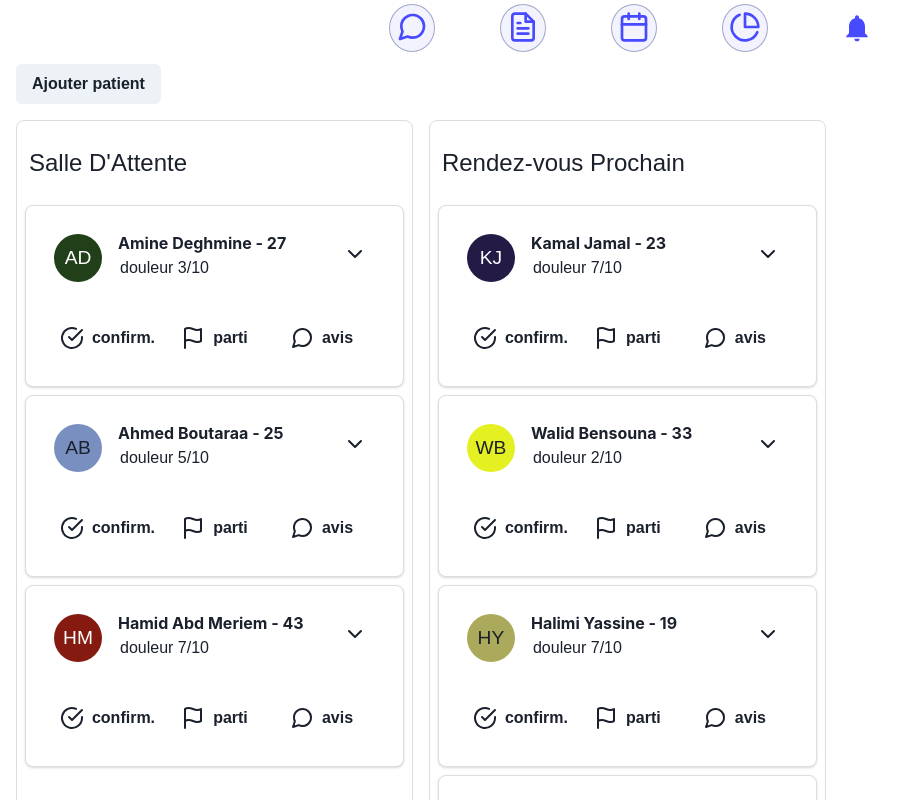
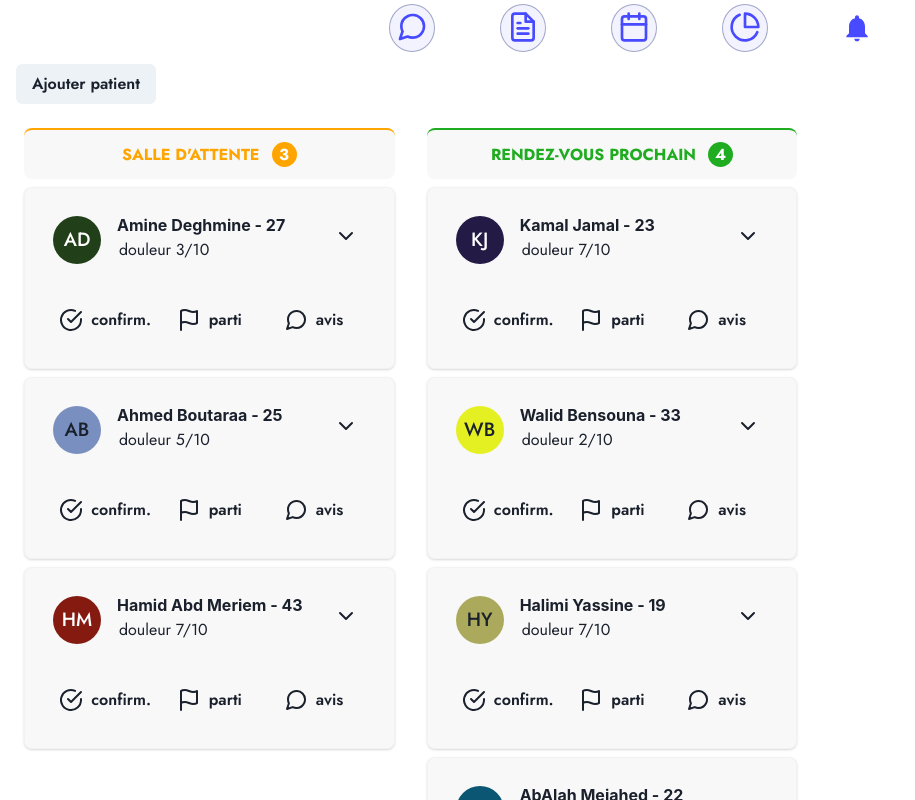
Before and after one commit to Sidahmeders/DMCHAT-FRONTEND, a React (Create React App) app: page /today-patients-list in a window 1280 px wide. Shown: the top 800 px of the page, without its empty margins (0-915 px from the left). Built offline with nearby package versions, Linux system fonts and the light colour scheme; sample sign-in values are in the browser's storage; a web font is replaced by a local one.

Commit message:
styled PatientCard and container

```diff
--- a/src/App.css
+++ b/src/App.css
@@ -14,7 +14,7 @@
   padding: 0;
   margin: 0;
   box-sizing: border-box;
-  font-family: Montserrat, sans-serif;
+  font-family: Jost, sans-serif;
   user-select: none;
 }
 
--- a/src/components/MyChats.jsx
+++ b/src/components/MyChats.jsx
@@ -58,18 +58,9 @@ const MyChats = ({ fetchAgain }) => {
       w={{ base: '100%', md: '31%' }}
       borderRadius="lg"
       borderWidth="1px">
-      <Box
-        pb={3}
-        px={3}
-        fontSize={{ base: '28px', md: '30px' }}
-        display="flex"
-        w="100%"
-        justifyContent="space-between"
-        alignItems="center">
+      <Box pb={3} px={3} display="flex" w="100%" justifyContent="space-between" alignItems="center">
         <GroupChatModal>
-          <Button display="flex" fontSize={{ base: '17px', md: '10px', lg: '17px' }}>
-            nouv. group
-          </Button>
+          <Button display="flex">nouveau group</Button>
         </GroupChatModal>
 
         <SearchUserDrawer />
--- a/src/pages/TodayPatientsList/NextAppointmentsTable.jsx
+++ b/src/pages/TodayPatientsList/NextAppointmentsTable.jsx
@@ -1,3 +1,4 @@
+import { Circle } from '@chakra-ui/react'
 import { Droppable } from 'react-beautiful-dnd'
 
 import PatientCard from './PatientCard'
@@ -8,7 +9,12 @@ export default function NextAppointmentsTable({ patients }) {
     <Droppable droppableId="next-appointments" type="PATIENT">
       {(provided, snapshot) => (
         <div className="next-appointments-container" ref={provided.innerRef} {...provided.droppableProps}>
-          <h1 className="title">Rendez-vous Prochain</h1>
+          <h1 className="title">
+            Rendez-vous Prochain
+            <Circle className="circle" size="25px">
+              {patients.length}
+            </Circle>
+          </h1>
           {patients.map((patient, index) => (
             <DragWrap key={patient.id} id={patient.id} index={index}>
               <PatientCard patient={patient} />
--- a/src/pages/TodayPatientsList/TodayPatientsList.scss
+++ b/src/pages/TodayPatientsList/TodayPatientsList.scss
@@ -9,19 +9,49 @@
 
     .next-appointments-container,
     .waiting-room-container {
-      border: 1px solid #ddd;
-      border-radius: 0.5rem;
       margin-right: 1rem;
       margin-top: 1rem;
       padding: 0.5rem;
 
       .title {
-        padding: 1rem 0.25rem;
-        font-size: 1.5rem;
+        padding: 0.75rem 0.25rem;
+        font-weight: bold;
+        text-align: center;
+        text-transform: uppercase;
+        border-radius: 0.5rem;
+        background-color: #ddd3;
+        display: flex;
+        align-items: center;
+        justify-content: center;
+
+        .circle {
+          color: white;
+          display: inline-block;
+          margin-left: 0.75rem;
+          display: flex;
+          align-items: center;
+        }
+      }
+
+      &:nth-child(1) .title {
+        border-top: 2px solid #ffa500;
+        color: #ffa500;
+        .circle {
+          background-color: #ffa500;
+        }
+      }
+
+      &:nth-child(2) .title {
+        border-top: 2px solid #20ac20;
+        color: #20ac20;
+        .circle {
+          background-color: #20ac20;
+        }
       }
 
       .card-container {
-        border: 1px solid #ddd;
+        background-color: #ddd3;
+        border: 1px solid #ddd3;
         border-radius: 0.5rem;
         padding: 0.5rem;
         margin-top: 0.5rem;
--- a/src/pages/TodayPatientsList/WaitingRoomTable.jsx
+++ b/src/pages/TodayPatientsList/WaitingRoomTable.jsx
@@ -1,3 +1,4 @@
+import { Circle } from '@chakra-ui/react'
 import { Droppable } from 'react-beautiful-dnd'
 
 import PatientCard from './PatientCard'
@@ -8,7 +9,12 @@ export default function WaitingRoomTable({ patients }) {
     <Droppable droppableId="waiting-room" type="PATIENT">
       {(provided, snapshot) => (
         <div className="waiting-room-container" ref={provided.innerRef} {...provided.droppableProps}>
-          <h1 className="title">Salle D'Attente</h1>
+          <h1 className="title">
+            Salle D'Attente{' '}
+            <Circle className="circle" size="25px">
+              {patients.length}
+            </Circle>
+          </h1>
           {patients.map((patient, index) => (
             <DragWrap key={patient.id} id={patient.id} index={index}>
               <PatientCard patient={patient} />
```
